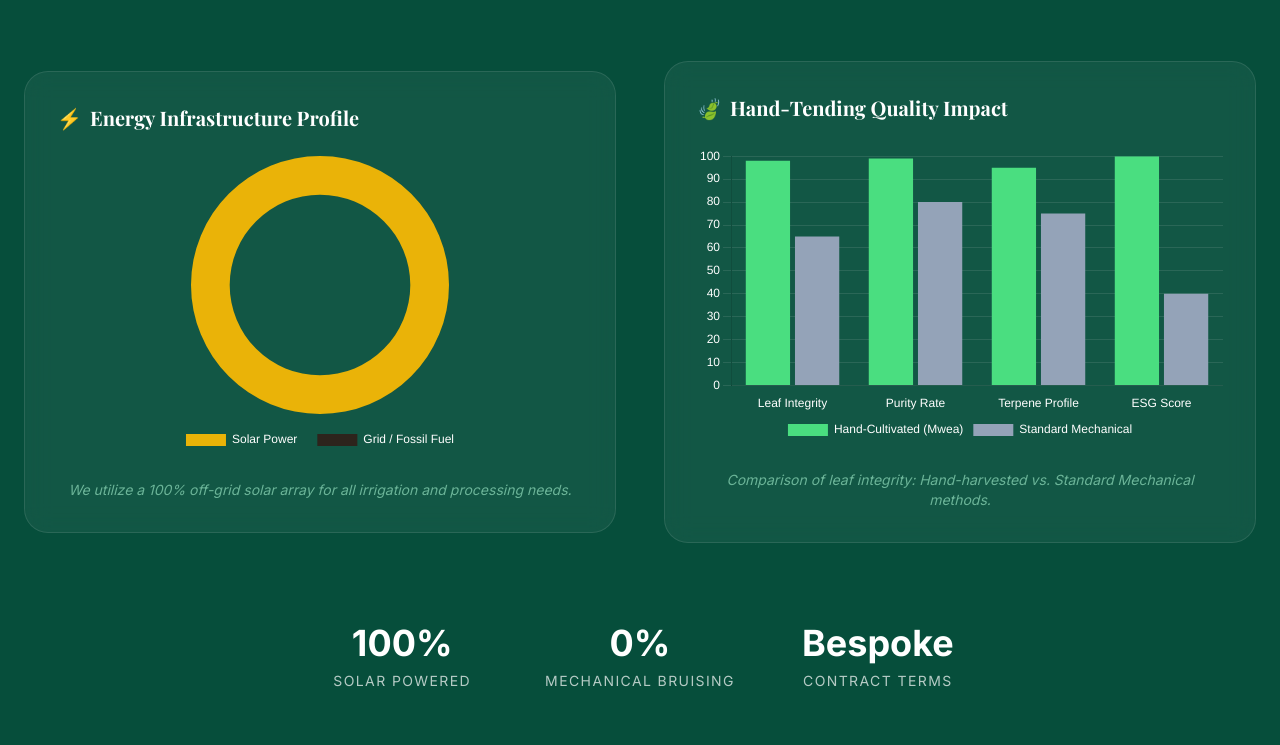
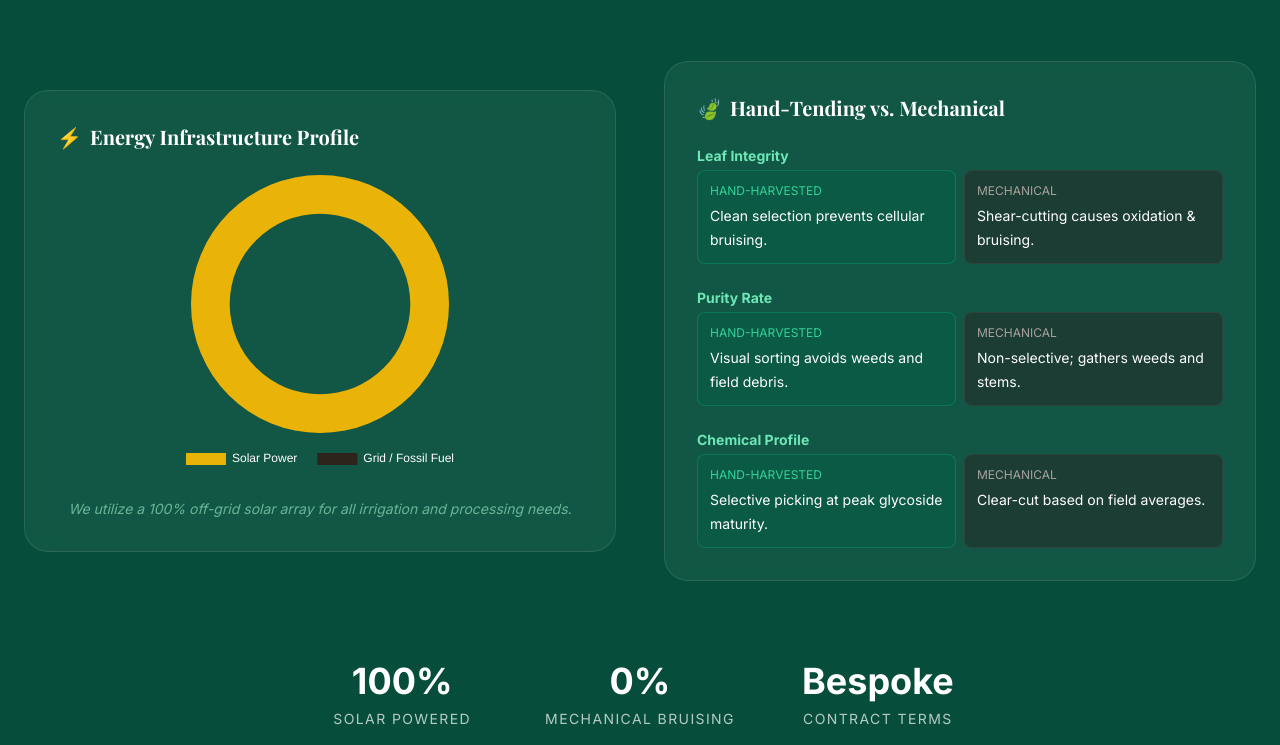
Before and after one commit to Monkeybars1997/Taji-Glen-Farms, a plain HTML site: page index.html in a window 1280 px wide. Shown: the part 2831-3576 px from the top of the page. Drawn offline with nearby package versions, Linux system fonts and the light colour scheme.

Commit message:
Update index.html

```diff
--- a/index.html
+++ b/index.html
@@ -12,8 +12,8 @@
         :root {
             --earth-900: #1a140f;
             --earth-800: #2d241c;
-            --forest-800: #1e3a1a;
-            --forest-600: #2d4f1e;
+            --forest-800: #166534;
+            --forest-600: #16a34a;
             --clay-500: #8b5e3c;
             --solar-500: #eab308;
             --bone-100: #fdfbf7;
@@ -275,12 +275,59 @@
                 <div class="bg-white/5 backdrop-blur-md p-8 rounded-3xl border border-white/10">
                     <h3 class="text-xl font-bold mb-6 flex items-center space-x-2">
                         <span>🍃</span>
-                        <span>Hand-Tending Quality Impact</span>
+                        <span>Hand-Tending vs. Mechanical</span>
                     </h3>
-                    <div class="chart-container">
-                        <canvas id="qualityChart"></canvas>
+
+                    <div class="space-y-6">
+                        <div>
+                            <div class="flex justify-between text-sm mb-1">
+                                <span class="font-bold text-emerald-300">Leaf Integrity</span>
+                            </div>
+                            <div class="flex flex-col sm:flex-row gap-2">
+                                <div class="flex-1 bg-emerald-800/50 p-3 rounded-lg border border-emerald-500/30">
+                                    <span class="block text-xs uppercase text-emerald-400 mb-1">Hand-Harvested</span>
+                                    <span class="text-sm">Clean selection prevents cellular bruising.</span>
+                                </div>
+                                <div class="flex-1 bg-stone-800/50 p-3 rounded-lg border border-stone-600/30">
+                                    <span class="block text-xs uppercase text-stone-400 mb-1">Mechanical</span>
+                                    <span class="text-sm">Shear-cutting causes oxidation & bruising.</span>
+                                </div>
+                            </div>
+                        </div>
+
+                        <div>
+                            <div class="flex justify-between text-sm mb-1">
+                                <span class="font-bold text-emerald-300">Purity Rate</span>
+                            </div>
+                            <div class="flex flex-col sm:flex-row gap-2">
+                                <div class="flex-1 bg-emerald-800/50 p-3 rounded-lg border border-emerald-500/30">
+                                    <span class="block text-xs uppercase text-emerald-400 mb-1">Hand-Harvested</span>
+                                    <span class="text-sm">Visual sorting avoids weeds and field debris.</span>
+                                </div>
+                                <div class="flex-1 bg-stone-800/50 p-3 rounded-lg border border-stone-600/30">
+                                    <span class="block text-xs uppercase text-stone-400 mb-1">Mechanical</span>
+                                    <span class="text-sm">Non-selective; gathers weeds and stems.</span>
+                                </div>
+                            </div>
+                        </div>
+
+                        <div>
+                            <div class="flex justify-between text-sm mb-1">
+                                <span class="font-bold text-emerald-300">Chemical Profile</span>
+                            </div>
+                            <div class="flex flex-col sm:flex-row gap-2">
+                                <div class="flex-1 bg-emerald-800/50 p-3 rounded-lg border border-emerald-500/30">
+                                    <span class="block text-xs uppercase text-emerald-400 mb-1">Hand-Harvested</span>
+                                    <span class="text-sm">Selective picking at peak glycoside maturity.</span>
+                                </div>
+                                <div class="flex-1 bg-stone-800/50 p-3 rounded-lg border border-stone-600/30">
+                                    <span class="block text-xs uppercase text-stone-400 mb-1">Mechanical</span>
+                                    <span class="text-sm">Clear-cut based on field averages.</span>
+                                </div>
+                            </div>
+                        </div>
                     </div>
-                    <p class="mt-6 text-sm text-emerald-200/60 italic text-center">Comparison of leaf integrity: Hand-harvested vs. Standard Mechanical methods.</p>
+
                 </div>
             </div>
 
@@ -303,6 +350,7 @@
         </div>
     </section>
 
+    <!-- Contact CTA -->
     <section id="contact" class="py-24">
         <div class="max-w-5xl mx-auto px-6 text-center">
             <div class="bg-stone-100 p-12 md:p-20 rounded-[3rem] space-y-8 relative overflow-hidden">
@@ -325,6 +373,7 @@
         </div>
     </section>
 
+    <!-- Footer -->
     <footer class="py-12 border-t border-stone-200 text-stone-500 text-sm">
         <div class="max-w-7xl mx-auto px-6 flex flex-col md:flex-row justify-between items-center space-y-4 md:space-y-0">
             <p>&copy; 2024 Taji Glen Farms Operations. All rights reserved.</p>
@@ -396,45 +445,6 @@
                     }
                 }
             });
-
-            const ctxQuality = document.getElementById('qualityChart').getContext('2d');
-            new Chart(ctxQuality, {
-                type: 'bar',
-                data: {
-                    labels: ['Leaf Integrity', 'Purity Rate', 'Terpene Profile', 'ESG Score'],
-                    datasets: [{
-                        label: 'Hand-Cultivated (Mwea)',
-                        data: [98, 99, 95, 100],
-                        backgroundColor: '#4ade80'
-                    }, {
-                        label: 'Standard Mechanical',
-                        data: [65, 80, 75, 40],
-                        backgroundColor: '#94a3b8'
-                    }]
-                },
-                options: {
-                    maintainAspectRatio: false,
-                    scales: {
-                        y: {
-                            beginAtZero: true,
-                            max: 100,
-                            ticks: { color: '#ffffff' },
-                            grid: { color: 'rgba(255,255,255,0.1)' }
-                        },
-                        x: {
-                            ticks: { color: '#ffffff' },
-                            grid: { display: false }
-                        }
-                    },
-                    plugins: {
-                        legend: {
-                            display: true,
-                            position: 'bottom',
-                            labels: { color: '#ffffff' }
-                        }
-                    }
-                }
-            });
         }
 
         // Initialize on load
```
